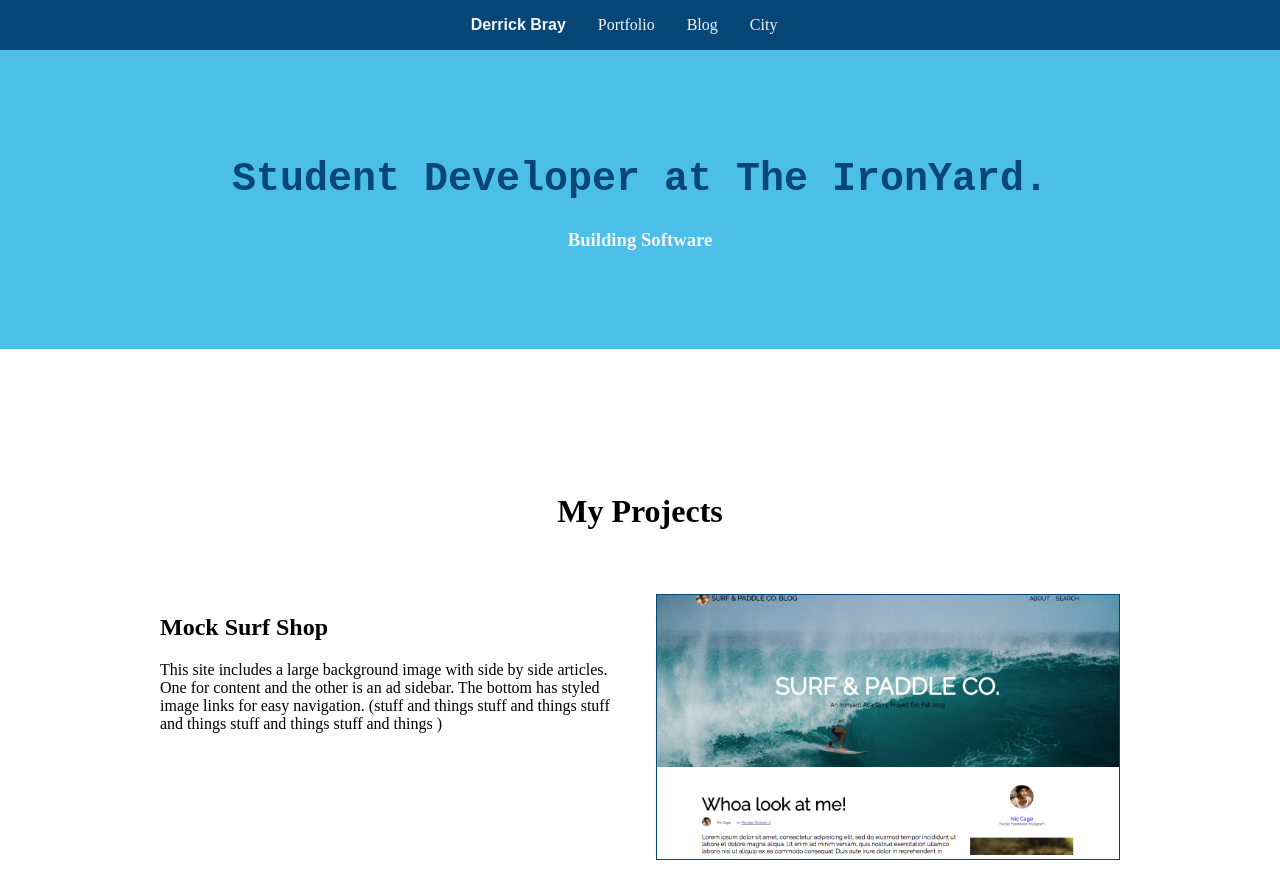
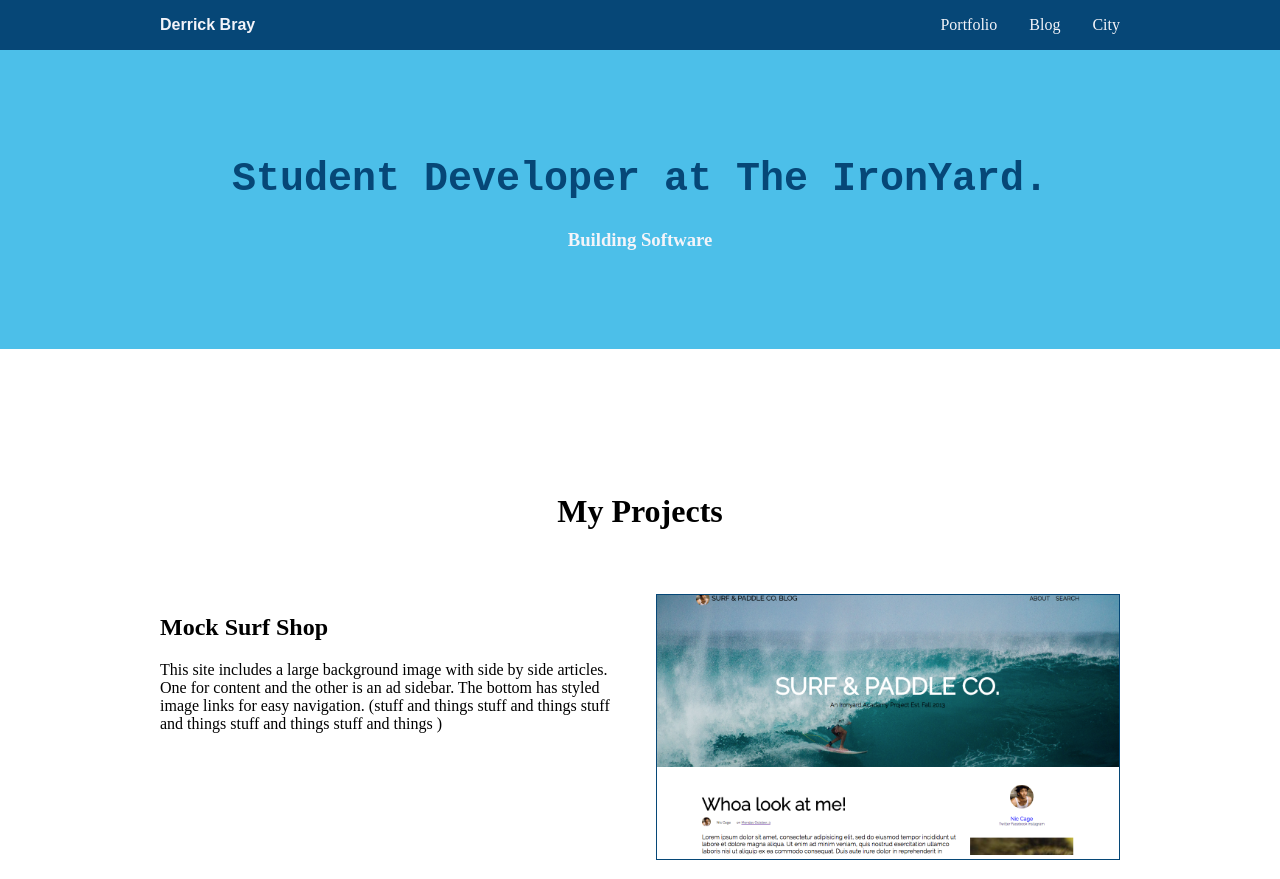
Before and after one commit to derrickbray/07-portfolio-site, a website: page public/index.html in a window 1280 px wide. Shown: the top 879 px of the page. Drawn offline with nearby package versions, Linux system fonts and the light colour scheme; files that its build step writes are made by us from their sources.

Commit message:
fix navbar and device width

```diff
--- a/public/index.html
+++ b/public/index.html
@@ -3,7 +3,7 @@
 
 <head>
   <meta charset="utf-8">
-  <meta name="viewport" content="width=device width, initial scale=1">
+  <meta name="viewport" content="width=device-width, initial-scale=1">
   <title>07 Portfolio Site</title>
   <link rel="stylesheet" href="/app.css">
 </head>
--- a/styles/navbar.scss
+++ b/styles/navbar.scss
@@ -1,7 +1,4 @@
 .navbar {
-  display: flex;
-  // flex-grow: 1;
-  // flex-wrap: wrap;
   background: $c-black;
 
   &__flex {
@@ -24,12 +21,12 @@
   &__tab-list {
     display: flex;
     flex-wrap: wrap;
-    padding: 1rem;
+    margin: 1rem -1rem;
 
   }
 
   &__tab-item {
-    padding: 0 1rem;
+    margin: 0 1rem;
     color: $c-white;
     font-weight: lighter;
     text-decoration: none;
```
